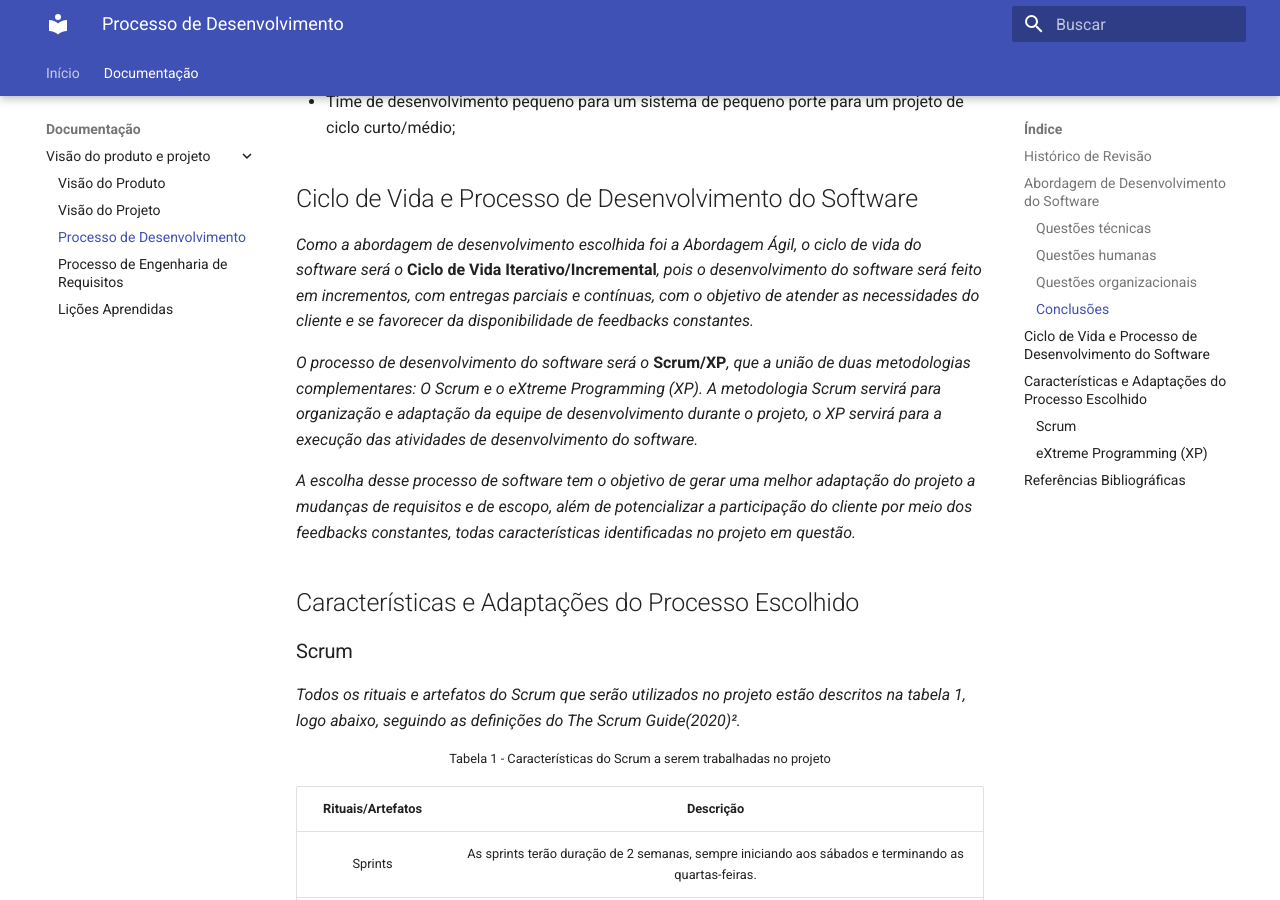
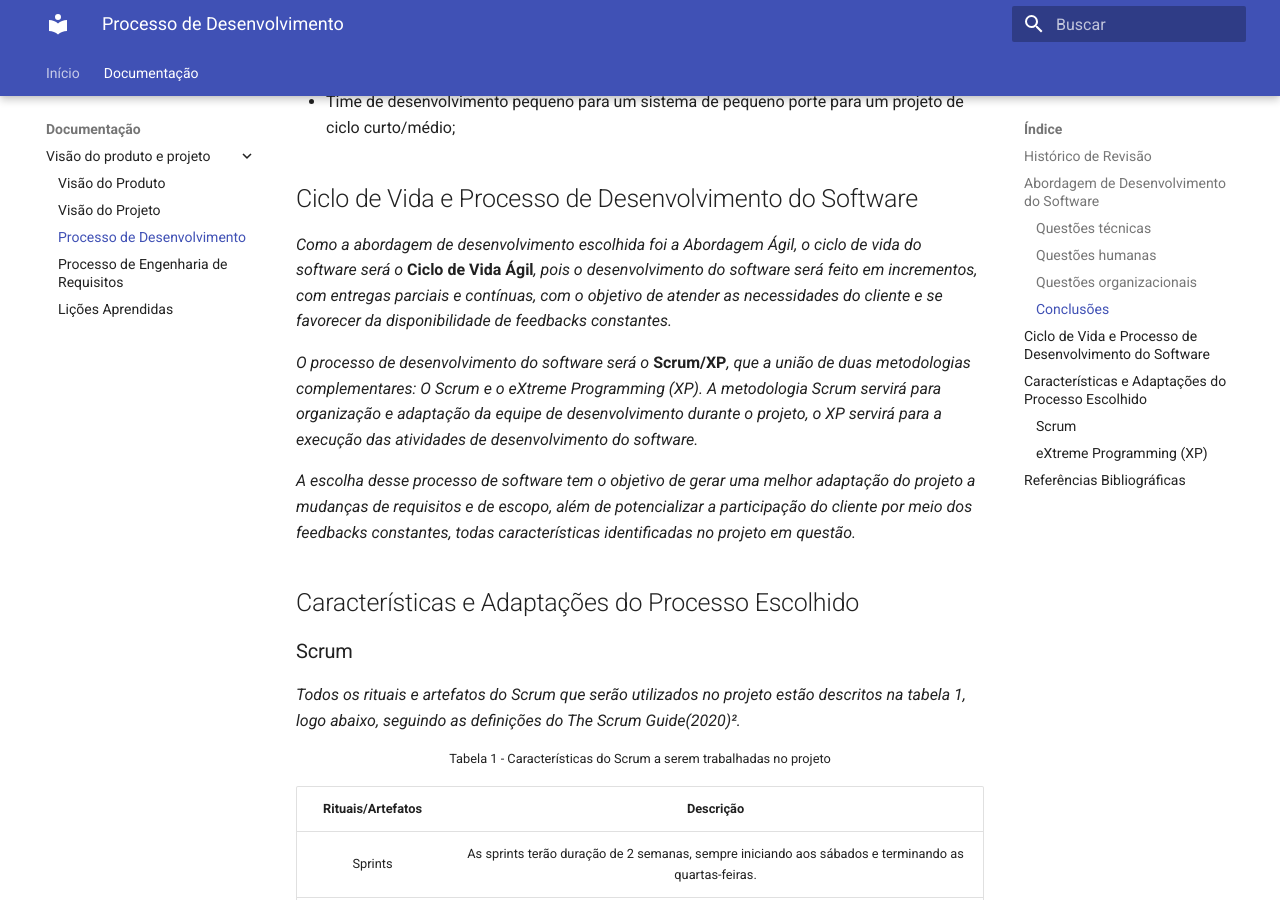
Before and after one commit to mdsreq-fga-unb/2023-2-BeachTennisCoordiMate, an MkDocs documentation site: the page built from docs/doc-visao/3.processo-dev.md, in a window 1280 px wide and 900 px high, scrolled down 2207 px. Built offline with MkDocs 1.6.1 and Material for MkDocs 9.7.7, drawn with Linux system fonts in a browser that asks for light colours; nearby versions of some CDN libraries.

Commit message:
realiza revisões do documento de processos dev
- Alteração de ciclo de vida iterativo/incremental para ciclo de vida ágil

```diff
--- a/docs/doc-visao/3.processo-dev.md
+++ b/docs/doc-visao/3.processo-dev.md
@@ -85,7 +85,7 @@
 
 ## Ciclo de Vida e Processo de Desenvolvimento do Software
 
-*Como a abordagem de desenvolvimento escolhida foi a Abordagem Ágil, o ciclo de vida do software será o* **Ciclo de Vida Iterativo/Incremental***, pois o desenvolvimento do software será feito em incrementos, com entregas parciais e contínuas, com o objetivo de atender as necessidades do cliente e se favorecer da disponibilidade de feedbacks constantes.*
+*Como a abordagem de desenvolvimento escolhida foi a Abordagem Ágil, o ciclo de vida do software será o* **Ciclo de Vida Ágil***, pois o desenvolvimento do software será feito em incrementos, com entregas parciais e contínuas, com o objetivo de atender as necessidades do cliente e se favorecer da disponibilidade de feedbacks constantes.*
 
 *O processo de desenvolvimento do software será o* **Scrum/XP***, que a união de duas metodologias complementares: O Scrum e o eXtreme Programming (XP). A metodologia Scrum servirá para organização e adaptação da equipe de desenvolvimento durante o projeto, o XP servirá para a execução das atividades de desenvolvimento do software.*
 
```
